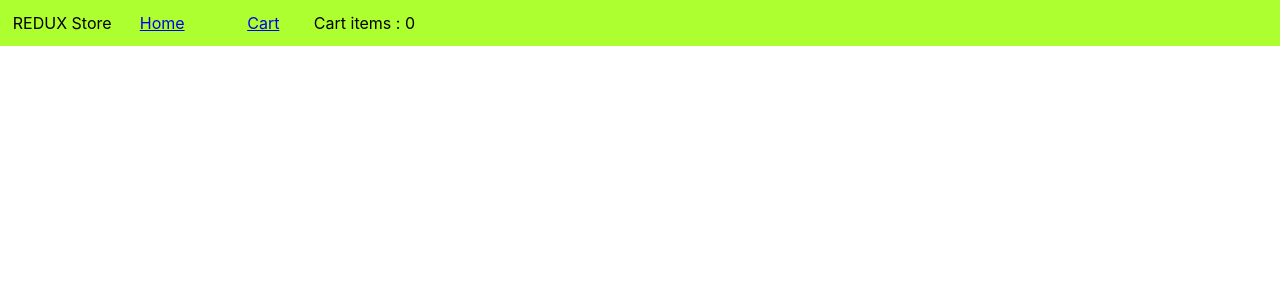
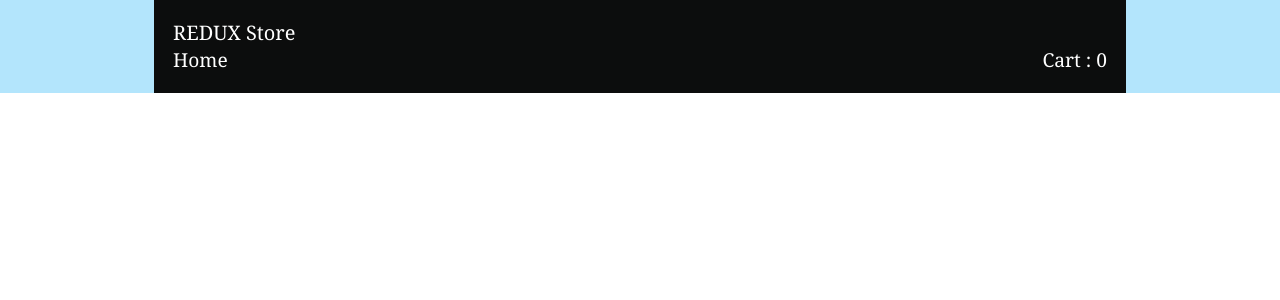
Before and after one commit to sarb001/Clone-made-with-React-redux-, a React (Create React App) app: page /cart in a window 1280 px wide. Shown: the top 300 px of the page. Built offline with nearby package versions, Linux system fonts and the light colour scheme.

Commit message:
Navbar Done

```diff
--- a/src/App.css
+++ b/src/App.css
@@ -1,38 +1,5 @@
 .App {
-  text-align: center;
+ padding-left: 12%;
+ padding-right: 12%;
+ background-color: #b3e5fc;
 }
-
-.App-logo {
-  height: 40vmin;
-  pointer-events: none;
-}
-
-@media (prefers-reduced-motion: no-preference) {
-  .App-logo {
-    animation: App-logo-spin infinite 20s linear;
-  }
-}
-
-.App-header {
-  background-color: #282c34;
-  min-height: 100vh;
-  display: flex;
-  flex-direction: column;
-  align-items: center;
-  justify-content: center;
-  font-size: calc(10px + 2vmin);
-  color: white;
-}
-
-.App-link {
-  color: #61dafb;
-}
-
-@keyframes App-logo-spin {
-  from {
-    transform: rotate(0deg);
-  }
-  to {
-    transform: rotate(360deg);
-  }
-}
--- /dev/null
+++ b/src/Components/Navbar.css
@@ -0,0 +1,25 @@
+.navbar-part
+{
+
+     padding:2% 2%;
+     background-color:rgb(12, 13, 13);
+     color: white;
+}
+.first-part-nav
+{
+   display:grid;
+   grid-template-columns: 1fr 1fr;
+   font-size: larger;
+   font-family: Cambria, Cochin, Georgia, Times, 'Times New Roman', serif;
+}
+.first-part-nav > span > a
+{
+    text-decoration: none;
+    color: white;
+}
+.logo
+{
+    text-align: center;
+    font-size: 20px;
+    font-family: Cambria, Cochin, Georgia, Times, 'Times New Roman', serif;
+}
--- a/src/Components/Navbar.js
+++ b/src/Components/Navbar.js
@@ -1,4 +1,5 @@
-import React from 'react'
+import React from 'react';
+import './Navbar.css';
 
 import {Link} from 'react-router-dom'
 import  {useSelector} from 'react-redux';
@@ -8,12 +9,12 @@ function Navbar() {
   const items = useSelector((state) => state.cart);
 
   return (
-    <div className='navbar-part' style = {{display:'flex',flexDirection:'row',padding:'1%',backgroundColor:'greenyellow'}}>
+    <div className='navbar-part'>
          <span className='logo'>  REDUX Store  </span>
-         <div className='first-part-nav' style = {{display:'grid',gridTemplateColumns:'1fr 1fr 1fr 1fr'}}>
-              <span> <Link to = "/"> Home </Link> </span>
-              <span>  <Link to = "/cart"> Cart  </Link>  </span>
-              <span>  Cart items : {items.length} </span>
+         <div className='first-part-nav' >
+              <span>  <Link to = "/"> Home </Link> </span>
+              <span style = {{textAlign:'end'}}>  <Link to = "/cart"> Cart  : {items.length} </Link>  </span>
+
          </div>
     </div>
   )
--- /dev/null
+++ b/src/Pages/Home.css
@@ -0,0 +1,12 @@
+
+@import url('https://fonts.googleapis.com/css2?family=Cormorant:wght@500&display=swap');
+.home-main
+{
+    background-color: rgb(214, 233, 255);
+}
+.heading{
+    text-align: center;
+    font-family: 'Cormorant', serif;
+    font-size: 45px;
+    font-weight: 200;
+}
--- a/src/Pages/Home.js
+++ b/src/Pages/Home.js
@@ -1,13 +1,14 @@
 import React from 'react';
 import Products from '../Components/Products';
 
-
+import './Home.css';
 export default function Home() {
   return (
-    <div>
-         <h2 className='heading'> Welcome to the Redux store  </h2>
+    <div className='home-main'>
+         <div className = 'heading'>
+            <span>  Welcome to the Redux store   </span>
+         </div>
          <section>
-            <h3> Products  </h3>
             <Products />
          </section>
     </div>
```
Also changed, not shown: src/Slice/Productslice.js (added).
